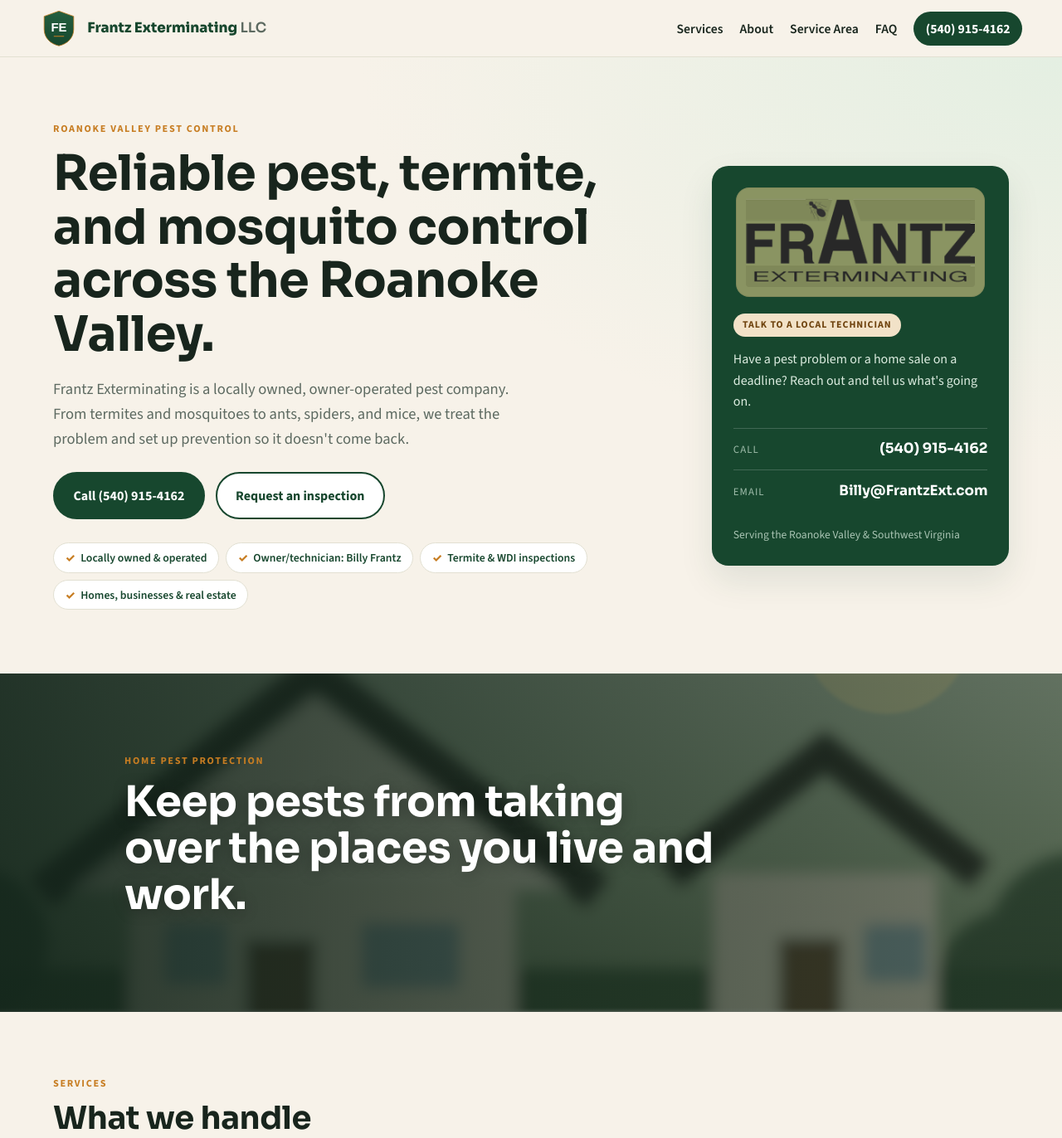
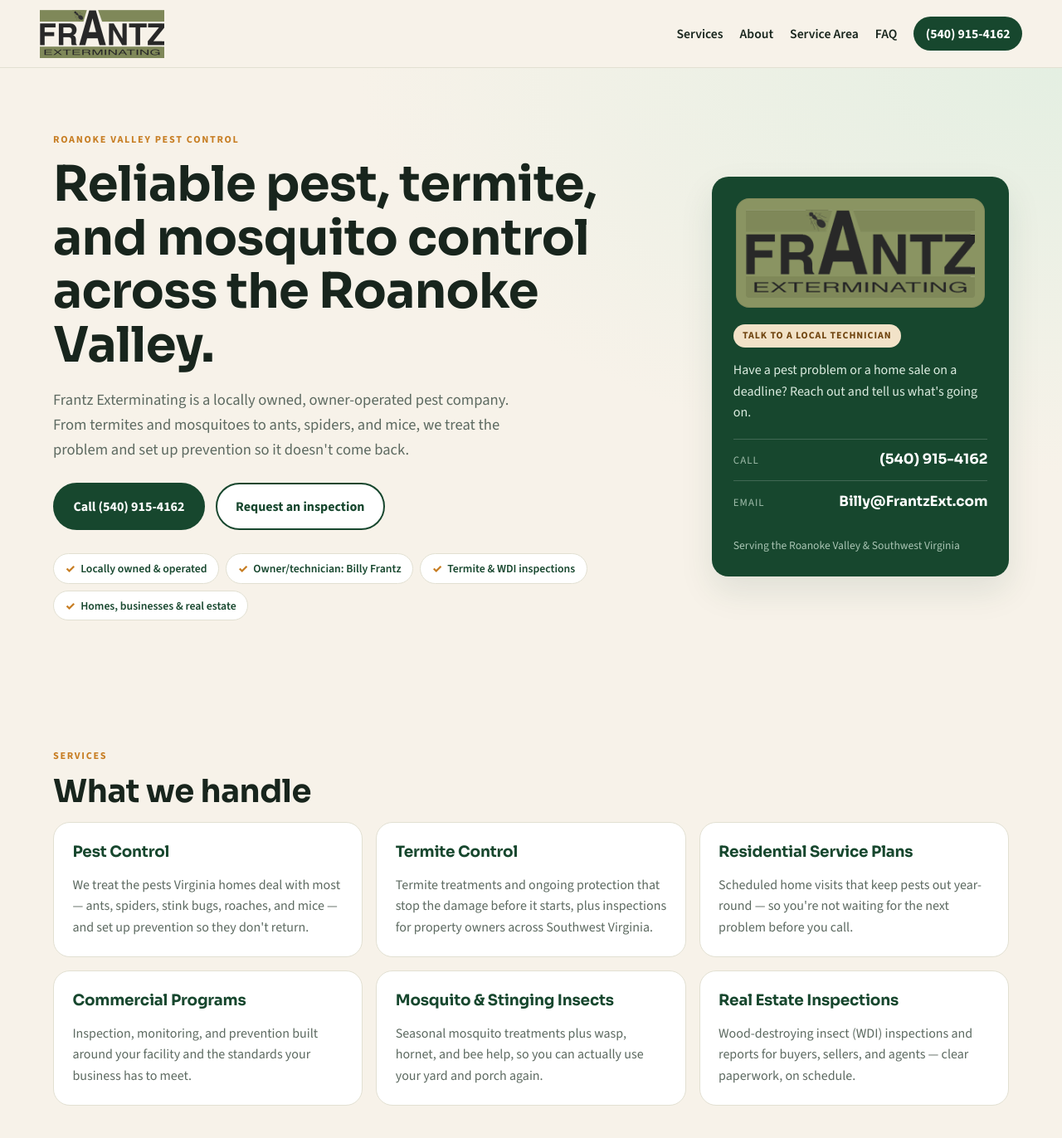
Before and after one commit to star23tech/frantzexterminating-site, a plain HTML site: page index.html in a window 1280 px wide. Shown: the top 1372 px of the page at 83% size. Drawn offline with nearby package versions, Linux system fonts and the light colour scheme.

Commit message:
Remove Frantz hero image and use real header logo

```diff
--- a/index.html
+++ b/index.html
@@ -14,8 +14,7 @@
 <body>
   <header class="site-header">
     <a class="brand" href="#top" aria-label="Frantz Exterminating home">
-      <span class="brand-mark"><img src="assets/frantz-logo.svg" alt="Frantz Exterminating LLC logo" width="46" height="46"></span>
-      <span class="brand-name">Frantz Exterminating <em>LLC</em></span>
+      <img class="brand-logo" src="assets/frantz-existing-logo.png" alt="Frantz Exterminating LLC logo">
     </a>
     <nav aria-label="Main navigation">
       <a href="#services">Services</a>
@@ -57,14 +56,6 @@
         </a>
         <p class="hero-card-foot">Serving the Roanoke Valley &amp; Southwest Virginia</p>
       </aside>
-    </section>
-
-    <section class="house-hero" aria-label="Residential pest control visual">
-      <img class="house-visual-img" src="assets/house-placeholder.svg" alt="" aria-hidden="true">
-      <div class="house-hero-content">
-        <p class="eyebrow">Home pest protection</p>
-        <h2>Keep pests from taking over the places you live and work.</h2>
-      </div>
     </section>
 
     <section id="services" class="section">
--- a/script.js
+++ b/script.js
@@ -25,16 +25,3 @@
       '&body=' + encodeURIComponent(body);
   });
 }
-
-// Small parallax-style movement for the residential placeholder visual.
-var houseVisual = document.querySelector('.house-visual-img');
-if (houseVisual) {
-  var updateHouseVisual = function () {
-    var rect = houseVisual.parentElement.getBoundingClientRect();
-    var offset = Math.max(-32, Math.min(32, rect.top * -0.06));
-    houseVisual.style.transform = 'scale(1.08) translateY(' + offset.toFixed(1) + 'px)';
-  };
-  updateHouseVisual();
-  window.addEventListener('scroll', updateHouseVisual, { passive: true });
-  window.addEventListener('resize', updateHouseVisual);
-}
--- a/styles.css
+++ b/styles.css
@@ -38,10 +38,8 @@
   border-bottom:1px solid var(--line);
   backdrop-filter:blur(10px);
 }
-.brand{display:flex;align-items:center;gap:.7rem;text-decoration:none;color:var(--green)}
-.brand-mark{width:46px;height:46px;display:grid;place-items:center;flex:0 0 auto}
-.brand-name{font-family:var(--font-head);font-weight:800;font-size:1.05rem}
-.brand-name em{font-style:normal;color:var(--muted);font-weight:600}
+.brand{display:flex;align-items:center;text-decoration:none;color:var(--green)}
+.brand-logo{width:150px;height:auto;display:block}
 nav{display:flex;align-items:center;gap:1.25rem;flex-wrap:wrap}
 nav a{color:var(--ink);font-weight:600;text-decoration:none;font-size:.98rem}
 nav a:hover{color:var(--green)}
@@ -114,47 +112,6 @@
 .hero-card-value{font-family:var(--font-head);font-weight:700;font-size:1.05rem}
 a.hero-card-row:hover .hero-card-value{color:var(--accent-soft)}
 .hero-card-foot{margin:1.1rem 0 0;font-size:.85rem;color:#a9c4b3}
-
-/* ---------- Parallax house visual ---------- */
-.house-hero{
-  position:relative;
-  min-height:360px;
-  display:grid;
-  place-items:center;
-  margin:0;
-  padding:clamp(3rem,8vw,6rem) clamp(1rem,5vw,5rem);
-  overflow:hidden;
-  color:#fff;
-}
-.house-hero::after{
-  content:"";
-  position:absolute;
-  inset:0;
-  background:linear-gradient(90deg,rgba(18,36,26,.9),rgba(18,36,26,.52));
-  z-index:0;
-}
-.house-visual-img{
-  position:absolute;
-  inset:-4%;
-  width:108%;
-  height:108%;
-  max-width:none;
-  object-fit:cover;
-  filter:blur(2px);
-  transform:scale(1.03);
-  z-index:0;
-}
-.house-hero-content{
-  position:relative;
-  z-index:1;
-  width:min(100%,980px);
-}
-.house-hero h2{
-  max-width:720px;
-  font-size:clamp(2rem,4vw,3.7rem);
-  color:#fff;
-  text-shadow:0 2px 18px rgba(0,0,0,.28);
-}
 
 /* ---------- Cards ---------- */
 .grid{display:grid;grid-template-columns:repeat(3,minmax(0,1fr));gap:1rem}
@@ -276,7 +233,6 @@
   .grid{grid-template-columns:1fr}
   .mobile-call{display:block}
   body{padding-bottom:4.5rem}
-  .house-hero{background-attachment:scroll;min-height:300px}
 }
 @media (min-width:560px) and (max-width:850px){
   .grid{grid-template-columns:1fr 1fr}
```
Also changed, not shown: assets/house-placeholder.svg (deleted), 1 other file.
